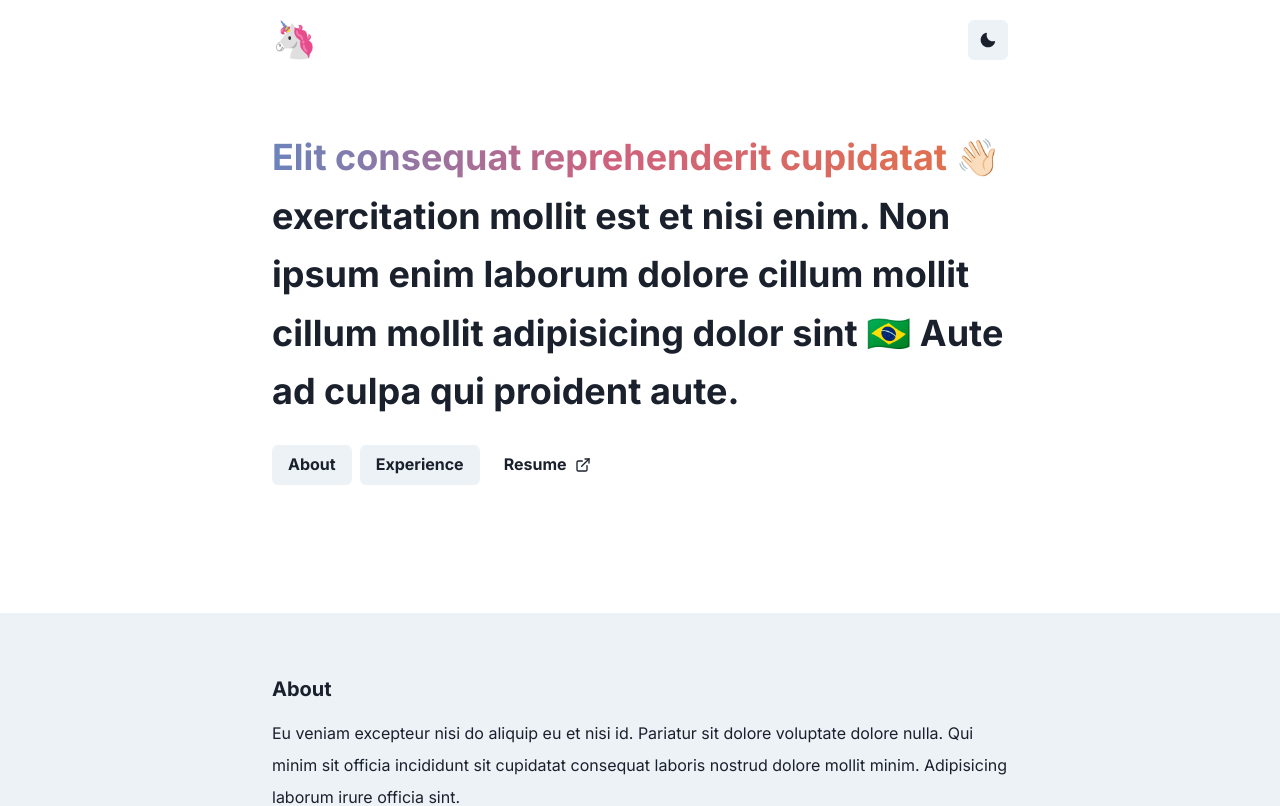
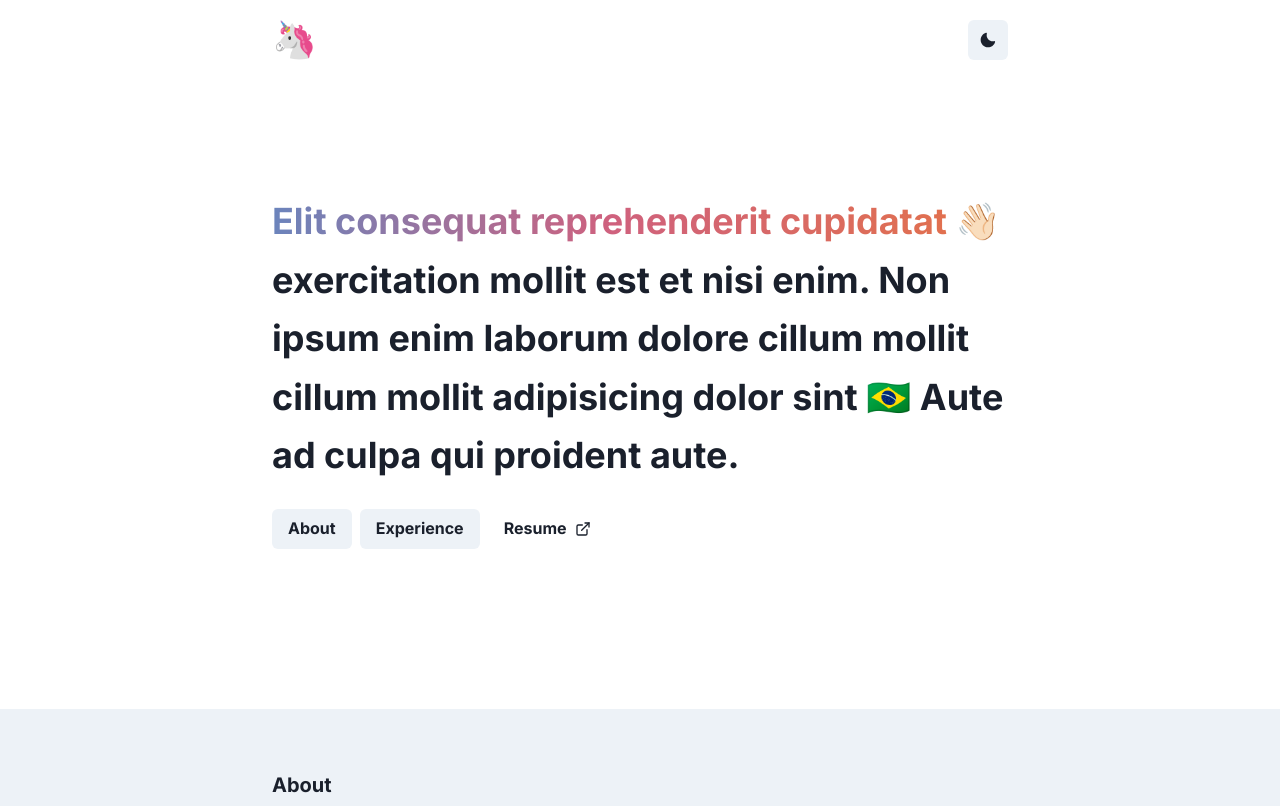
Before and after one commit to araujogui/araujogui.com, a Next.js app: page / in a window 1280 px wide. Shown: the top 806 px of the page. Built offline with nearby package versions, Linux system fonts and the light colour scheme.

Commit message:
Enhance foreword margin

```diff
--- a/components/Foreword.jsx
+++ b/components/Foreword.jsx
@@ -10,7 +10,7 @@ import {
 
 const Foreword = () => {
   return (
-    <Box as="section" id="foreword" my="32">
+    <Box as="section" id="foreword" my="40">
       <Container maxW="container.md">
         <Heading as="h1" lineHeight="tall">
           <chakra.span
--- a/pages/_app.jsx
+++ b/pages/_app.jsx
@@ -1,4 +1,4 @@
-import { ChakraProvider } from "@chakra-ui/react";
+import { Box, ChakraProvider } from "@chakra-ui/react";
 import "@fontsource/inter/400.css";
 import "@fontsource/inter/700.css";
 import Header from "../components/Header";
@@ -8,7 +8,9 @@ const MyApp = ({ Component, pageProps }) => {
   return (
     <ChakraProvider theme={theme}>
       <Header />
-      <Component {...pageProps} />
+      <Box mt="48">
+        <Component {...pageProps} />
+      </Box>
     </ChakraProvider>
   );
 };
```
